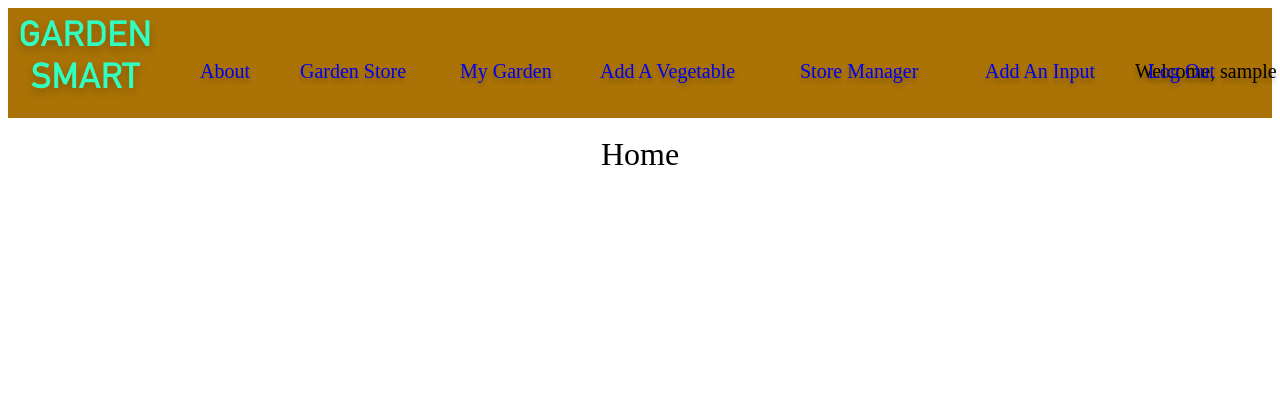
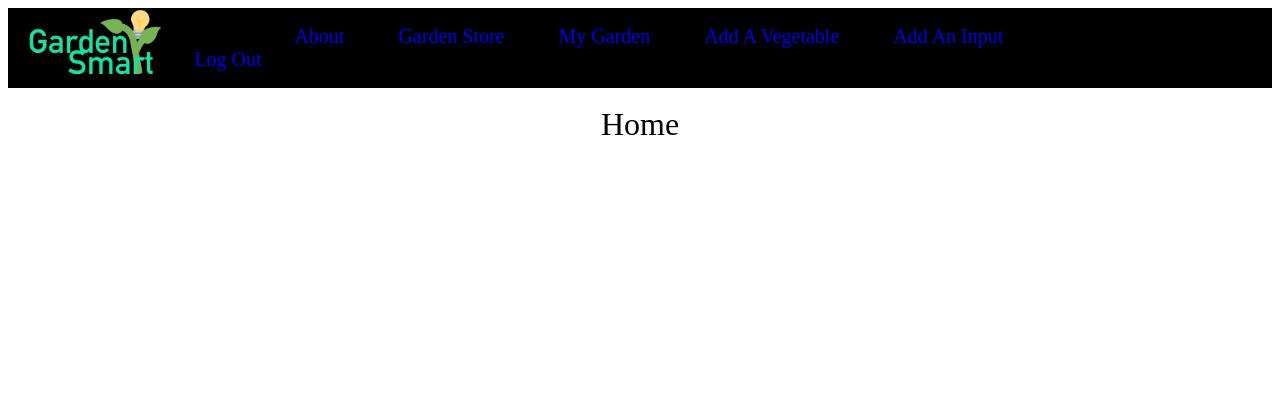
Before and after one commit to YaroslavSnigur/Garden-Smart, a Django app: page / in a window 1280 px wide. Shown: the top 420 px of the page. Run offline with Django 4.2, Linux system fonts and the light colour scheme; the visitor is signed in with stand-in values (Sample User, id 1).

Commit message:
style navbar

```diff
--- a/gardensmart/main_app/static/css/style.css
+++ b/gardensmart/main_app/static/css/style.css
@@ -36,7 +36,7 @@
   width: 100%;
   height: 3px;
   border-radius: 3px;
-  background-color: #1d6b95;
+  background-color: white;
   bottom: 0;
   left: 0;
   transform-origin: right;
@@ -50,117 +50,94 @@
 }
 
 .navbar-fixed {
-  height: 110px;
+  height: 80px;
   display: flex;
   flex-direction: row;
   justify-content: flex-start;
   align-items: center;
-  background-color: rgba(171, 115, 6, 1);
+  background-color: black;
   text-shadow: 0px 4px 4px rgba(0, 0, 0, 0.25);
+  min-width: 640px;
 }
 
 .brand-logo {
-  position: absolute;
-  left: 20px;
-  top: 20px;
-  height: 55px;
+  margin-left: 20px;
+  height: 80px;
   filter: drop-shadow(0px 4px 4px rgba(0, 0, 0, 0.25));
 }
 
 .nav-about {
-  margin-left: 80px;
+  margin-left: 120px;
   text-decoration: none;
   font-size: 20px;
   font-family: "DIN Alternate";
   font-style: normal;
   font-weight: 500;
-  position: absolute;
-  top: 60px;
-  left: 120px;
 }
 
 .nav-store {
-  margin-left: 80px;
+  margin-left: 50px;
   text-decoration: none;
   font-size: 20px;
   font-family: "DIN Alternate";
   font-style: normal;
   font-weight: 500;
-  position: absolute;
-  top: 60px;
-  left: 220px;
 }
 
 .nav-index {
-  margin-left: 80px;
+  margin-left: 50px;
   text-decoration: none;
   font-size: 20px;
   font-family: "DIN Alternate";
   font-style: normal;
   font-weight: 500;
-  position: absolute;
-  top: 60px;
-  left: 380px;
 }
 
 .nav-add {
-  margin-left: 80px;
+  margin-left: 50px;
   text-decoration: none;
   font-size: 20px;
   font-family: "DIN Alternate";
   font-style: normal;
   font-weight: 500;
-  position: absolute;
-  top: 60px;
-  left: 520px;
 }
 
 .nav-inputs {
-  margin-left: 80px;
+  margin-left: 50px;
   text-decoration: none;
   font-size: 20px;
   font-family: "DIN Alternate";
   font-style: normal;
   font-weight: 500;
-  position: absolute;
-  top: 60px;
-  left: 720px;
 }
 
 .nav-inputs-add {
+  margin-left: 50px;
   text-decoration: none;
   font-size: 20px;
   font-family: "DIN Alternate";
   font-style: normal;
   font-weight: 500;
-  position: absolute;
-  top: 60px;
-  left: 985px;
 }
 
 .username {
+  margin-left: 100px;
   text-decoration: none;
   font-size: 20px;
   font-family: "DIN Alternate";
   font-style: normal;
   font-weight: 500;
-  position: absolute;
-  top: 60px;
-  left: 1135px;
+  width: 150px;
 }
 
 .log-out,
 .log-in {
-  margin-left: 150px;
-  margin-bottom: 100px;
+  margin-left: 20px;
   text-decoration: none;
   font-size: 20px;
   font-family: "DIN Alternate";
   font-style: normal;
   font-weight: 500;
-  position: absolute;
-  top: 60px;
-  right: 65px;
 }
 
 .sign-up {
@@ -170,9 +147,6 @@
   font-family: "DIN Alternate";
   font-style: normal;
   font-weight: 500;
-  position: absolute;
-  top: 60px;
-  right: 165px;
 }
 
 /* MY GARDEN */
--- a/gardensmart/main_app/templates/base.html
+++ b/gardensmart/main_app/templates/base.html
@@ -10,20 +10,19 @@
   </head>
   <body>
     <header class="navbar-fixed">
+      <a href="/"
+        ><img src="{% static 'images/garden_smart.png' %}" class="brand-logo"
+      /></a>
       <nav>
-        <a href="/" class="brand-logo"
-          ><img src="{% static 'images/logo.png' %}"
-        /></a>
         <a href="{% url 'about' %}" class="nav-about">About</a>
         {% if user.is_authenticated %}
         <a href="{% url 'garden_store' %}" class="nav-store">Garden Store</a>
         <a href="{% url 'index' %}" class="nav-index">My Garden</a>
         <a href="{% url 'veg_create' %}" class="nav-add">Add A Vegetable</a>
-        <a href="{% url 'inputs_index' %}" class="nav-inputs">Store Manager</a>
         <a href="{% url 'inputs_create' %}" class="nav-inputs-add"
           >Add An Input</a
         >
-        <div class="username">Welcome, {{ user.username }}</div>
+        <a class="username">Welcome, {{ user.username }}</a>
         <a href="{% url 'logout' %}" class="log-out">Log Out</a> {% else %}
         <a href="{% url 'login' %}" class="log-in">Log In</a>
         <a href="{% url 'signup' %}" class="sign-up">Sign Up</a> {% endif %}
```
Also changed, not shown: gardensmart/main_app/static/images/garden_smart.png (added), gardensmart/main_app/static/images/logo.png (deleted).
